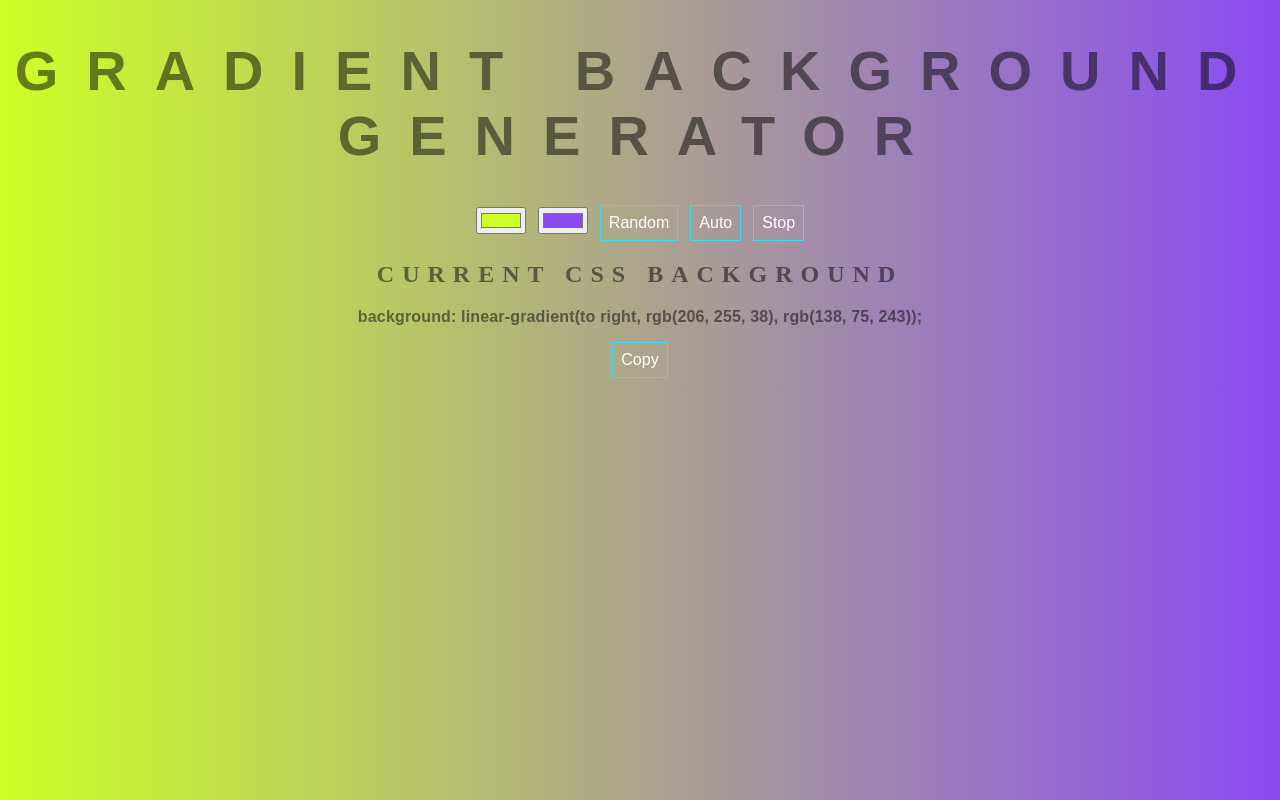
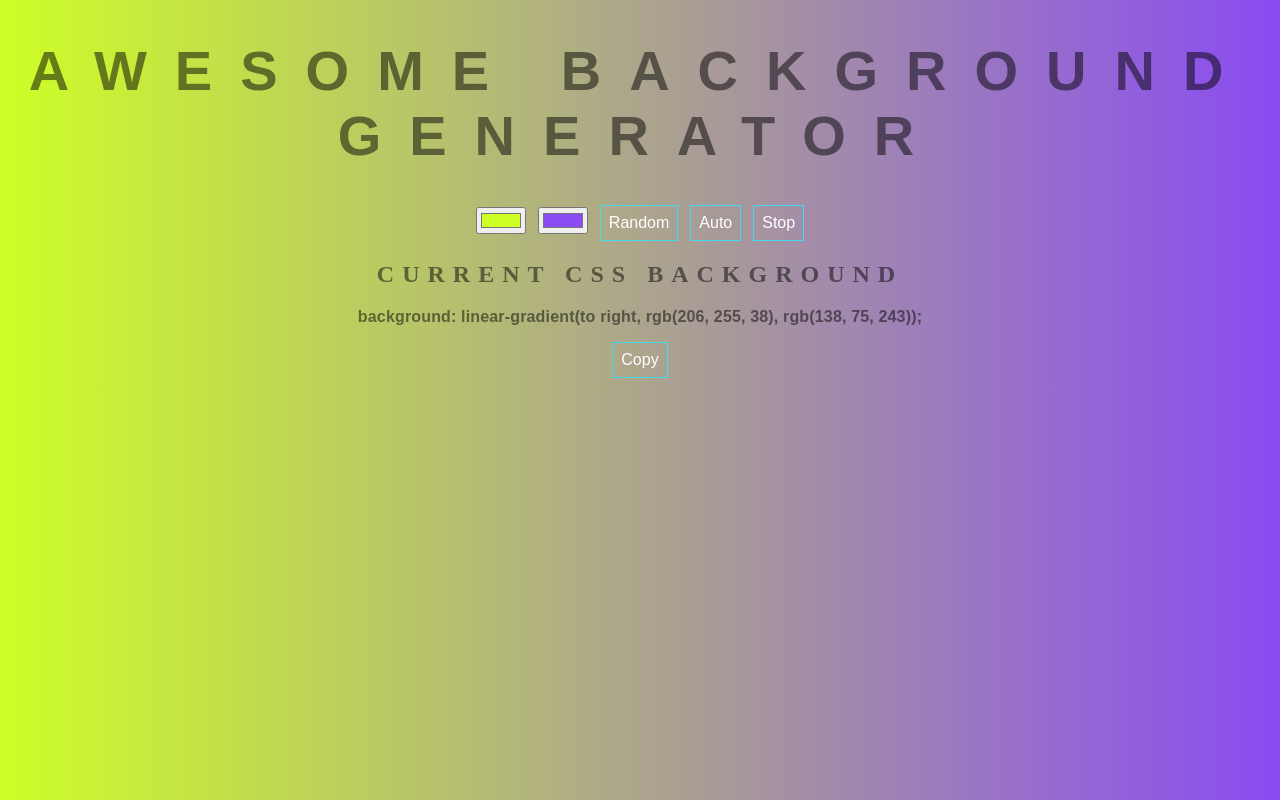
Before and after one commit to banhawchun/Background-Generator, a plain HTML site: page index.html in a window 1280 px wide. Drawn offline with nearby package versions, Linux system fonts and the light colour scheme.

Commit message:
update title

```diff
--- a/index.html
+++ b/index.html
@@ -6,7 +6,7 @@
 	<script src="https://cdn.jsdelivr.net/npm/clipboard@2/dist/clipboard.min.js"></script>
 </head>
 <body id="gradient">
-	<h1>Gradient Background Generator</h1>
+	<h1>Awesome Background Generator</h1>
 
 	<input class="color1" type="color" name="color1" value="#CEFF26">
 	<input class="color2" type="color" name="color2" value="#8A4BF3">
```
